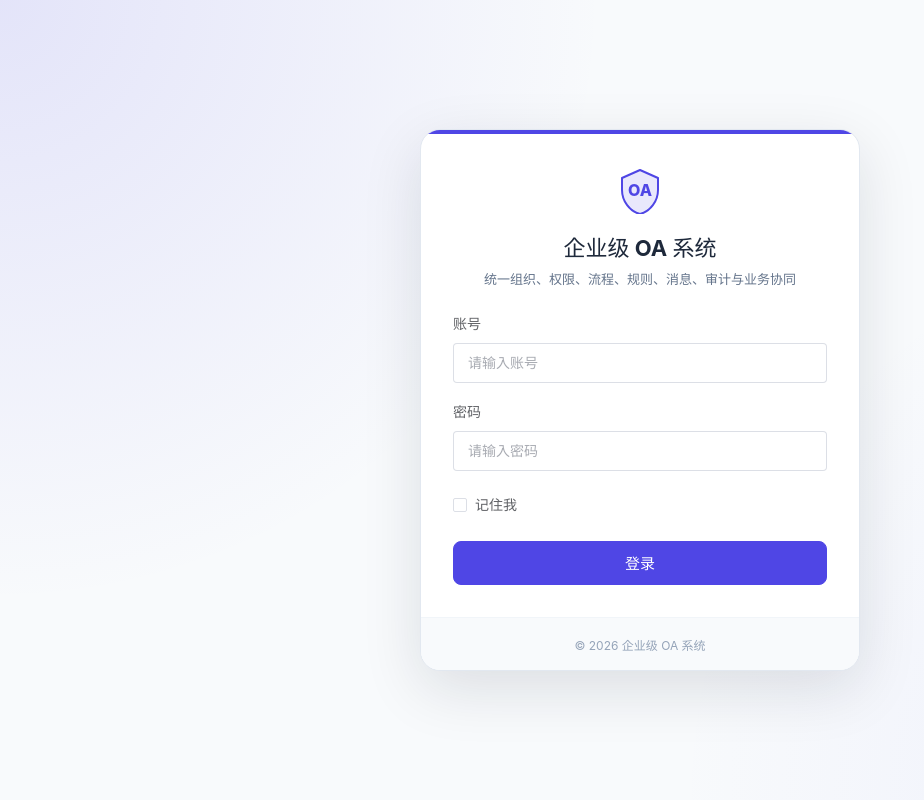
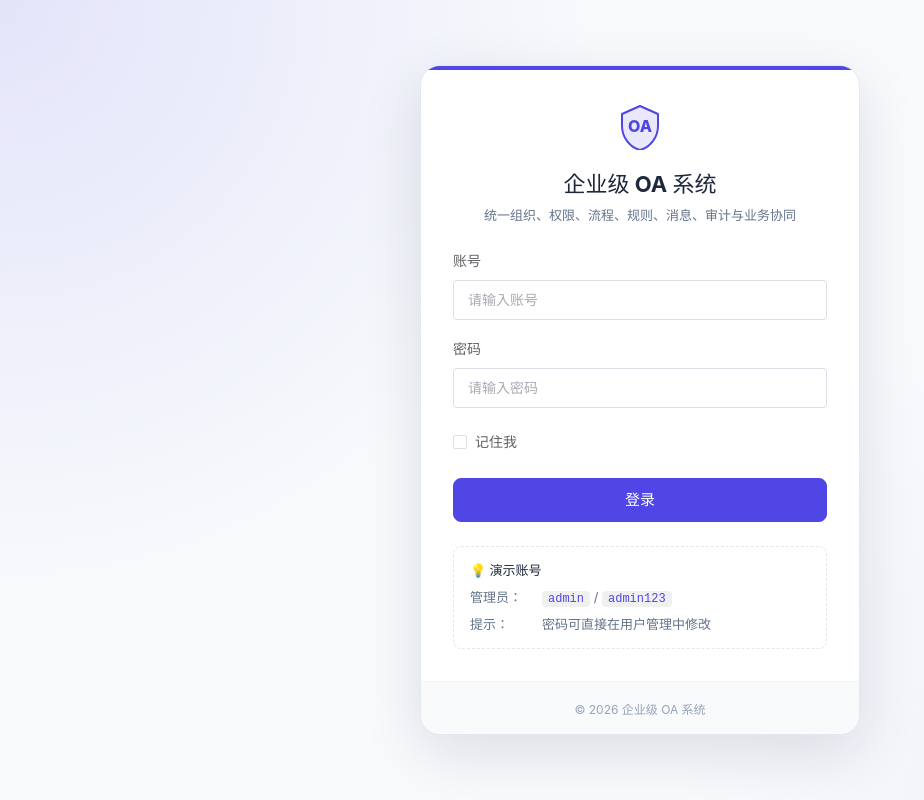
Before and after one commit to aboutyao/OAsystem, a Vue app in the folder frontend/: page /login in a window 1280 px wide. Shown: the whole page, without its empty margins (0-924 px from the left). Built offline with nearby package versions, Linux system fonts and the light colour scheme; no server answers.

Commit message:
feat: show demo credentials on login page

```diff
--- a/frontend/src/views/login/LoginView.vue
+++ b/frontend/src/views/login/LoginView.vue
@@ -108,6 +108,18 @@ async function submit() {
             登录
           </el-button>
         </el-form>
+
+        <div class="login-panel__hint">
+          <div class="login-panel__hint-title">💡 演示账号</div>
+          <div class="login-panel__hint-row">
+            <span class="login-panel__hint-label">管理员：</span>
+            <code>admin</code> / <code>admin123</code>
+          </div>
+          <div class="login-panel__hint-row" style="margin-top: 2px">
+            <span class="login-panel__hint-label">提示：</span>
+            <span>密码可直接在用户管理中修改</span>
+          </div>
+        </div>
       </div>
 
       <!-- Footer with copyright -->
@@ -155,4 +167,38 @@ async function submit() {
   font-size: 12px;
   color: var(--oa-text-muted);
 }
+
+.login-panel__hint {
+  margin-top: 24px;
+  padding: 12px 16px;
+  background: var(--oa-bg-card, #f9fafb);
+  border: 1px dashed var(--oa-border, #d9d9d9);
+  border-radius: 8px;
+  font-size: 13px;
+  line-height: 1.8;
+}
+
+.login-panel__hint-title {
+  font-weight: 600;
+  margin-bottom: 4px;
+  color: var(--oa-text-primary);
+}
+
+.login-panel__hint-row {
+  color: var(--oa-text-secondary);
+}
+
+.login-panel__hint-label {
+  display: inline-block;
+  min-width: 72px;
+}
+
+.login-panel__hint-row code {
+  background: var(--oa-fill-tertiary, #f0f0f0);
+  padding: 1px 6px;
+  border-radius: 4px;
+  font-family: ui-monospace, monospace;
+  font-size: 12px;
+  color: var(--oa-primary);
+}
 </style>
```
